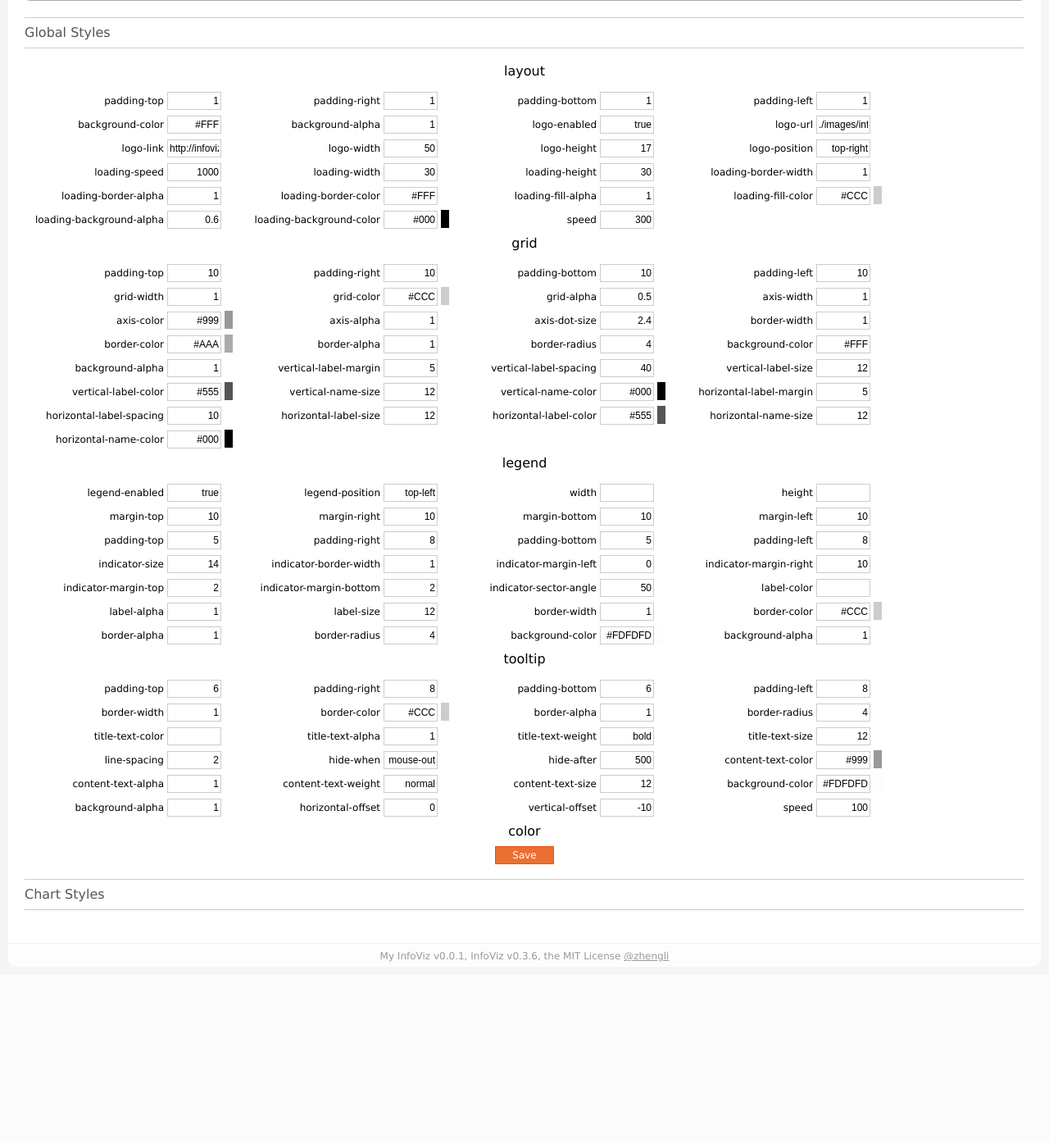
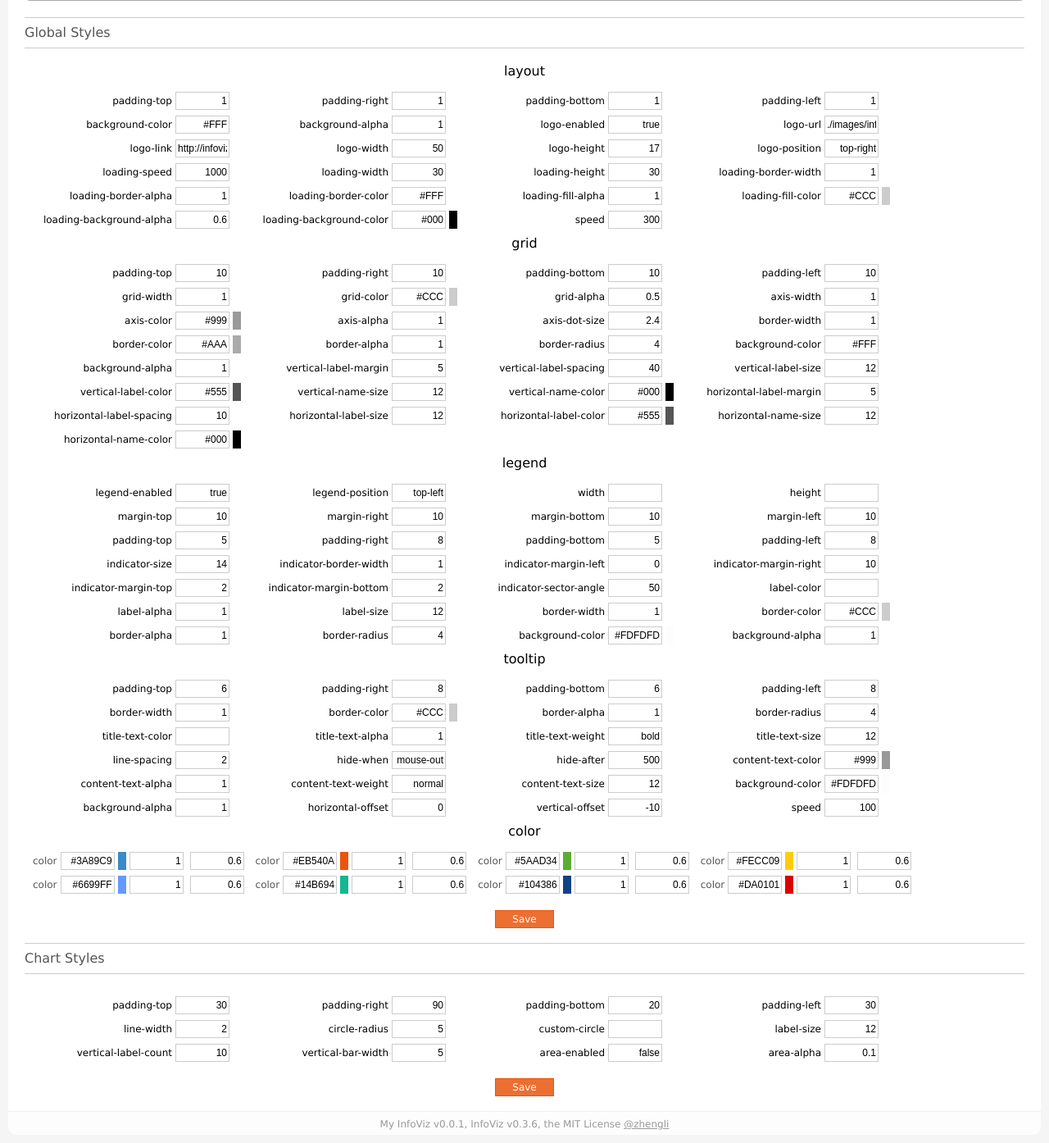
Before and after one commit to nocoo/infoviz-builder, a Node server app: page / in a window 1280 px wide. Shown: the part 642-2036 px from the top of the page at 82% size. Before the commit the page ends 1815 px from the top, so only its background shows below. Run offline with Node 20, Linux system fonts and the light colour scheme.

Commit message:
Add colors in global style, add chart styles.

```diff
--- a/public/css/style.css
+++ b/public/css/style.css
@@ -54,11 +54,11 @@ table { border-collapse: collapse; border-spacing: 0; }
 .c-creator ul.stylelist li span.name { color: #000; width: 170px; display: inline-block; text-align: right; }
 .c-creator ul.stylelist li span.unit { color: #555; margin-right: 10px; }
 .c-creator ul.stylelist li input { width: 60px; height: 20px; padding: 0px 2px; border: 1px solid #CCC; display: inline-block; font-size: 12px; line-height: 20px; margin: 0 4px; text-align: right; outline: none; }
-.c-creator ul.stylelist li a.color-box { width: 10px; height: 22px; display: inline-block; position: relative; top: 6px; margin: 0; }
+.c-creator ul.stylelist li a.color-box { width: 10px; height: 22px; display: inline-block; position: relative; top: 7px; margin: 0; }
 
-.c-creator .globalstyles h3 { margin: 10px 0; text-align: center; }
-.c-creator .globalstyles div.controls { margin: 0 auto; width: 72px; height: 20px; }
-.c-creator .globalstyles a.btn { width: 50px; }
+.c-creator .styles h3 { margin: 10px 0; text-align: center; }
+.c-creator .styles div.controls { margin: 0 auto; width: 72px; height: 20px; }
+.c-creator .styles a.btn { width: 50px; margin-top: 20px; }
 
 .c-creator .charts { margin-bottom: 5px; }
 .c-creator .charts ul.chart-list li { display: inline-block; width: 100px; height: 30px; font-size: 14px; line-height: 30px; border: 1px solid #AAA; text-align: center; color: #555; margin: 2px 10px 2px 0; cursor: pointer; }
--- a/public/js/page.creator.js
+++ b/public/js/page.creator.js
@@ -3,7 +3,13 @@
     /*global seajs*/
     $(document).ready(function() {
         seajs.use(['/js/infoviz.js', '/js/infoviz.worldmap.js'], function(InfoViz) {
-            var i, j, item;
+            var i, j, item, element, value, speed = 300;
+            var current_chart_type;
+            var pvtemplate = $('.globalstyles ul.l-layout li.normal').clone();
+            var colortemplate = $('.globalstyles ul.l-layout li.color').clone();
+            var global_style_height, chart_style_height;
+
+            $('.styles ul.stylelist li').remove();
 
             //Logo is disabled by default.
             InfoViz.enable_logo();
@@ -13,7 +19,7 @@
                 'layout': { 'background-color': '#FFF', 'logo-url': '../images/infoviz_logo_tiny.png' }
             });
 
-            var draw_chart = function(type) {
+            var draw_chart = function (type) {
                 var data = {};
 
                 switch (type) {
@@ -546,41 +552,61 @@
                 InfoViz.chart('main_chart', type, data);
             };
 
-            var current_chart_type;
-            var change_chart_type = function(type) {
+            var change_chart_type = function (type) {
                 if ($('ul.chart-list li.' + type).length > 0) {
                     $('ul.chart-list li').removeClass('active');
                     $('ul.chart-list li.' + type).addClass('active');
                     draw_chart(type);
                     current_chart_type = type;
+                    load_type_styles(type);
                 }
             };
 
-            // Chart list.
-            $('ul.chart-list li').off('click');
-            $('ul.chart-list li').on('click', function(evt) {
-                change_chart_type(evt.target.className);
-            });
+            var load_type_styles = function (type) {
+                console.log('load styles for: ' + type);
+                $('.chartstyles ul.stylelist li').remove();
 
-            // Generate global style.
-            if ($('ul.stylelist').length > 0) {
-                var todo = ['layout', 'grid', 'legend', 'tooltip'];
-                var template = $('.globalstyles ul.l-layout li').clone();
+                var obj = window.InfoViz.options[type];
+                if (obj && typeof(obj) === 'object') {
+                    for (item in obj) {
+                        if (!obj.hasOwnProperty(item)) {
+                            continue;
+                        }
 
-                var save = function() {
-                    var options = {}, item, element, value;
-                    for (var i = 0; i < todo.length; ++i) {
-                        options[todo[i]] = {};
+                        element = pvtemplate.clone();
+                        value = obj[item];
+                        $(element).find('span.name').text(item);
+                        $(element).find('input').attr('id', 'cv_' + item.replace('-', '_'));
+                        $(element).find('input').attr('value', value);
 
-                        for (item in window.InfoViz.options[todo[i]]) {
-                            element = $('#gv_' + todo[i].replace('-', '_') + item.replace('-', '_'));
+                        if (typeof (value) === 'string' && value.indexOf('#') === 0) {
+                            $(element).find('a.color-box').css('background', value);
+                        }
+
+                        $('.chartstyles ul.stylelist').append(element);
+                    }
+
+                    chart_style_height = $('.chartstyles div.container').height();
+
+                    // Save button
+                    $('.chartstyles .controls .btn.save').off('click');
+                    $('.chartstyles .controls .btn.save').on('click', function (evt) {
+                        var options = {};
+                        options[type] = {};
+
+                        for (item in obj) {
+                            if (!obj.hasOwnProperty(item)) {
+                                continue;
+                            }
+
+                            element = $('#cv_' + item.replace('-', '_'));
                             value = element.attr('value');
 
                             if (value === '') {
                                 value = undefined;
                             }
 
-                            if (window.InfoViz.options[todo[i]][item] === true || window.InfoViz.options[todo[i]][item] === false) {
+                            if (obj[item] === true || obj[item] === false) {
                                 value = !!value;
                             }
 
@@ -588,21 +614,32 @@
                                 value = parseInt(value, 10);
                             }
 
-                            options[todo[i]][item] = value;
+                            options[type][item] = value;
                         }
-                    }
 
-                    InfoViz.global_option(options);
-                    InfoViz.clear('main_chart', true);
-                    draw_chart();
-                };
+                        InfoViz.global_option(options);
+                        InfoViz.clear('main_chart', true);
+                        draw_chart(current_chart_type);
 
-                var reset = function() {
-                    $('.globalstyles ul.stylelist li').remove();
+                        return false;
+                    });
+                }
+            };
+
+            var load_global_styles = function () {
+                // Generate global style.
+                if ($('ul.stylelist').length > 0) {
+                    var todo = ['layout', 'grid', 'legend', 'tooltip'];
+                    var color = 'color';
+
+                    // Property-value setting
                     for (var i = 0; i < todo.length; ++i) {
-                        var item, element, value;
                         for (item in window.InfoViz.options[todo[i]]) {
-                            element = template.clone();
+                            if (!window.InfoViz.options[todo[i]].hasOwnProperty(item)) {
+                                continue;
+                            }
+
+                            element = pvtemplate.clone();
                             value = window.InfoViz.options[todo[i]][item];
                             $(element).find('span.name').text(item);
                             $(element).find('input').attr('id', 'gv_' + todo[i].replace('-', '_') + item.replace('-', '_'));
@@ -615,18 +652,108 @@
                             $('.globalstyles ul.l-' + todo[i]).append(element);
                         }
                     }
-                };
 
-                reset();
-                change_chart_type('linechart');
+                    // Color setting
+                    for (i = 0; i < window.InfoViz.options[color].length; ++i) {
+                        item = window.InfoViz.options[color][i];
+                        element = colortemplate.clone();
+                        $(element).find('input.color').attr('id', 'gv_color_color' + i);
+                        $(element).find('input.color').attr('value', item['color']);
+                        $(element).find('a.color-box').css('background', item['color']);
+                        $(element).find('input.dark').attr('id', 'gv_color_dark' + i);
+                        $(element).find('input.dark').attr('value', item['dark-alpha']);
+                        $(element).find('input.light').attr('id', 'gv_color_light' + i);
+                        $(element).find('input.light').attr('value', item['light-alpha']);
 
+                        $('.globalstyles ul.l-color').append(element);
+                    }
+
+                    // Save button
+                    $('.globalstyles .controls .btn.save').off('click');
+                    $('.globalstyles .controls .btn.save').on('click', function (evt) {
+                        var options = {};
+                        for (var i = 0; i < todo.length; ++i) {
+                            options[todo[i]] = {};
+
+                            for (item in window.InfoViz.options[todo[i]]) {
+                                if (!window.InfoViz.options[todo[i]].hasOwnProperty(item)) {
+                                    continue;
+                                }
+
+                                element = $('#gv_' + todo[i].replace('-', '_') + item.replace('-', '_'));
+                                value = element.attr('value');
+
+                                if (value === '') {
+                                    value = undefined;
+                                }
+
+                                if (window.InfoViz.options[todo[i]][item] === true || window.InfoViz.options[todo[i]][item] === false) {
+                                    value = !!value;
+                                }
+
+                                if (parseInt(value, 10).toString() !== 'NaN') {
+                                    value = parseInt(value, 10);
+                                }
+
+                                options[todo[i]][item] = value;
+                            }
+                        }
+
+                        InfoViz.global_option(options);
+                        InfoViz.clear('main_chart', true);
+                        draw_chart(current_chart_type);
+
+                        return false;
+                    });
+                }
+            };
+
+            var init_events = function () {
                 // Events.
-                $('.globalstyles .controls .btn.save').off('click');
-                $('.globalstyles .controls .btn.save').on('click', function(evt) {
-                    save();
-                    return false;
+                $('ul.chart-list li').off('click');
+                $('ul.chart-list li').on('click', function (evt) {
+                    change_chart_type(evt.target.className);
                 });
-            }
+
+                $('.globalstyles h2.global').off('click');
+                $('.globalstyles h2.global').on('click', function (evt) {
+                    var element = $(evt.target).parent().find('div.container');
+
+                    if (!global_style_height) {
+                        global_style_height = element.height();
+                    }
+
+                    element.stop();
+                    if (element.css('display') === 'none') {
+                        element.show();
+                        element.css('height', 0);
+                        element.animate({ 'height': global_style_height }, speed);
+                    } else {
+                        element.animate({ 'height': 0 }, speed, function () {
+                            element.hide();
+                        });
+                    }
+                });
+
+                $('.chartstyles h2.chart').off('click');
+                $('.chartstyles h2.chart').on('click', function (evt) {
+                    var element = $(evt.target).parent().find('div.container');
+                    element.stop();
+                    if (element.css('display') === 'none') {
+                        element.show();
+                        element.css('height', 0);
+                        element.animate({ 'height': chart_style_height }, speed);
+                    } else {
+                        element.animate({ 'height': 0 }, speed, function () {
+                            element.hide();
+                        });
+                    }
+                });
+            };
+
+            change_chart_type('linechart');
+            load_global_styles();
+            init_events();
         });
     });
 }());
--- /dev/null
+++ b/views/common.style.chart.jade
@@ -0,0 +1,7 @@
+section(class='chartstyles styles')
+    h2.chart Chart Styles
+    div.container
+        ul(class='stylelist')
+        div.controls
+            a.btn.save(href='#') Save
+        div.clear
--- a/views/common.style.global.jade
+++ b/views/common.style.global.jade
@@ -1,20 +1,28 @@
-section(class='globalstyles')
-    h2 Global Styles
-    h3 layout
-    ul(class='stylelist l-layout')
-        li
-            span.name padding-top
-            input(type='text')
-            a.color-box
-            span.unit
-    h3 grid
-    ul(class='stylelist l-grid')
-    h3 legend
-    ul(class='stylelist l-legend')
-    h3 tooltip
-    ul(class='stylelist l-tooltip')
-    h3 color
-    ul(class='stylelist l-color')
-    div.controls
-        a.btn.save(href='#') Save
-    div.clear
+section(class='globalstyles styles')
+    h2.global Global Styles
+    div.container
+        h3 layout
+        ul(class='stylelist l-layout')
+            li.normal
+                span.name padding-top
+                input(type='text')
+                a.color-box
+                span.unit
+            li.color
+                span.color color
+                input.color(type='text')
+                a.color-box
+                input.dark(type='text')
+                input.light(type='text')
+                span.unit
+        h3 grid
+        ul(class='stylelist l-grid')
+        h3 legend
+        ul(class='stylelist l-legend')
+        h3 tooltip
+        ul(class='stylelist l-tooltip')
+        h3 color
+        ul(class='stylelist l-color')
+        div.controls
+            a.btn.save(href='#') Save
+        div.clear
--- a/views/index.jade
+++ b/views/index.jade
@@ -24,8 +24,8 @@ block content
         include common.charts.jade
         div(id='main_chart', class='infoviz')
         include common.style.global.jade
+        include common.style.chart.jade
 
-        h2 Chart Styles
     script(type='text/javascript', src='/js/jquery.min.js')
     script(type='text/javascript', src='/js/raphael.min.js')
     script(type='text/javascript', src='/js/sea.min.js')
```
Also changed, not shown: views/license.jade (deleted, +0 -17 lines).
